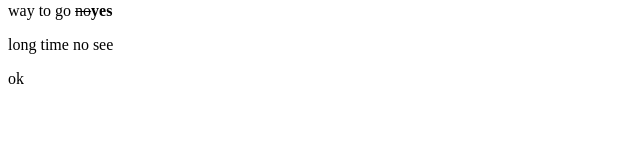
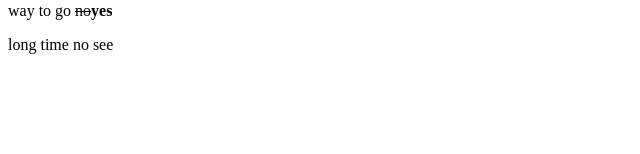
Before and after one commit to devops-600/next, a Next.js app: page / in a window 1280 px wide. Shown: the part 146-300 px from the top of the page, without its empty margins (0-640 px from the left). Built offline with nearby package versions, Linux system fonts and the light colour scheme.

Commit message:
Revert "update"
This reverts commit 65cc1c65a5013882ea6d2cadd0a3cb9a058477c6.

```diff
--- a/app/page.tsx
+++ b/app/page.tsx
@@ -13,7 +13,6 @@ export default function Page() {
         <strong>yes</strong>
       </p>
       <p>long time no see</p>
-      <div>ok</div>
     </>
   );
 }
```
